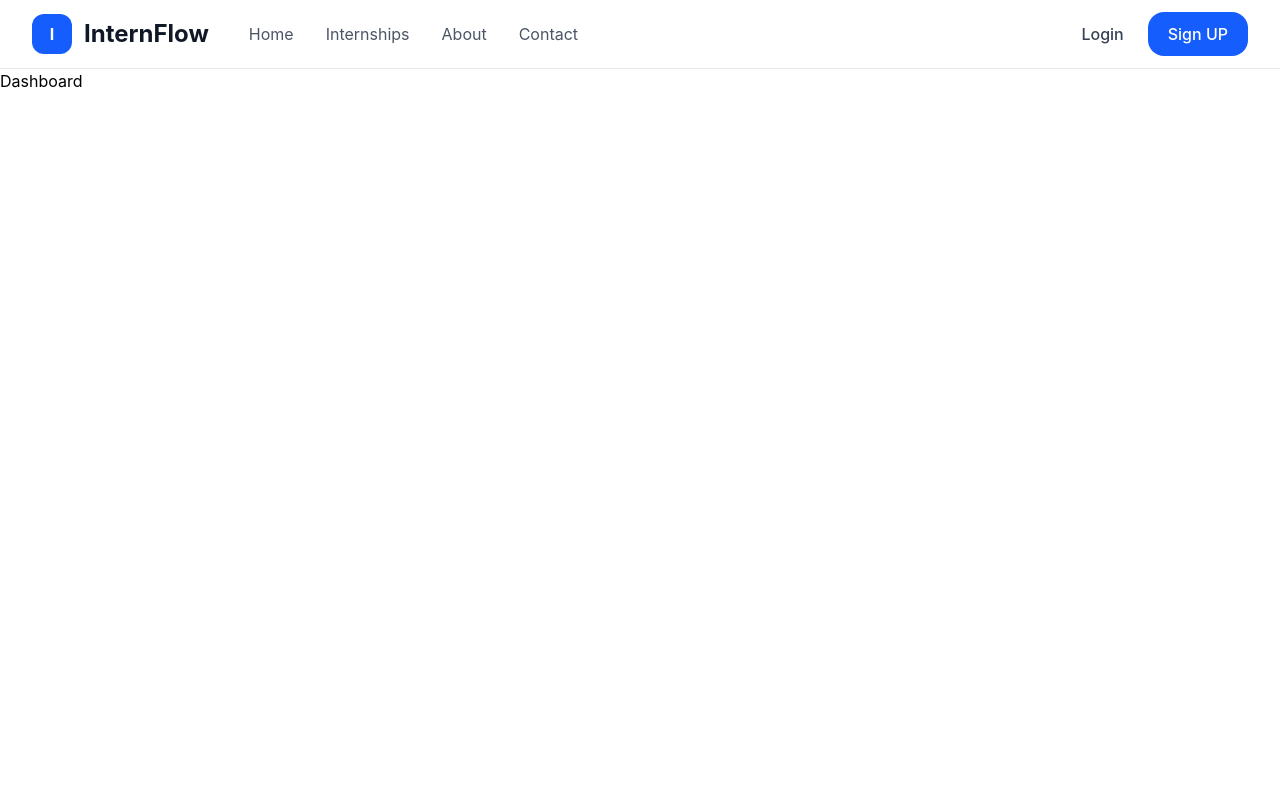
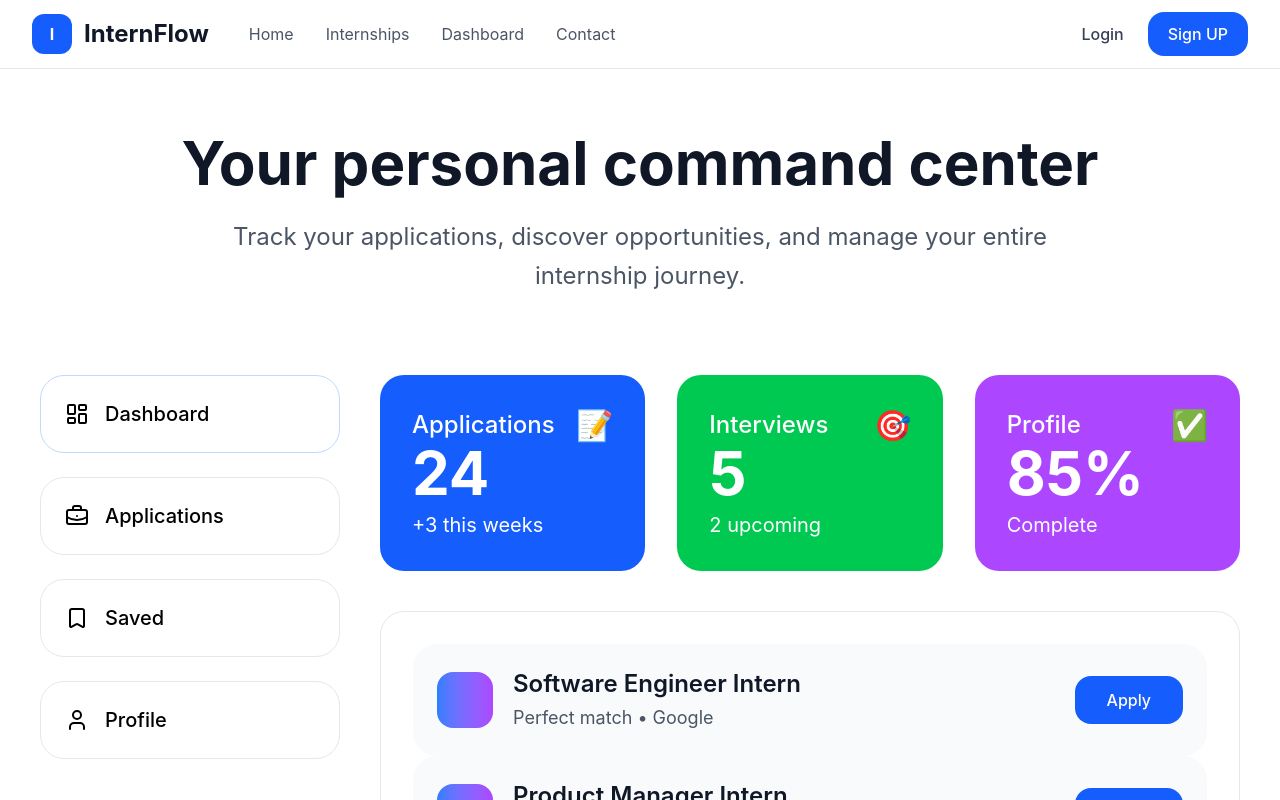
Before and after one commit to anshxio/internship-management-platform, a React (Vite) app in the folder client/: page /dashboard in a window 1280 px wide. Shown: the top 800 px of the page. Built offline with nearby package versions, Linux system fonts and the light colour scheme.

Commit message:
Updated feature cards and UI improvements

```diff
--- /dev/null
+++ b/client/src/components/DashboardStatCard.jsx
@@ -0,0 +1,23 @@
+function DashboardStatCard({ title, number, subtitle, bgColor, icon }) {
+  return (
+    <div
+      className={`${bgColor} rounded-3xl p-8 text-white flex flex-col justify-between min-h-[180px] transition duration-300 hover:-translate-y-2 hover:shadow-2xl`}
+    >
+      {/* TOP */}
+      <div className="flex items-center justify-between">
+        <h3 className="text-2xl font-medium">{title}</h3>
+
+        <div className="text-3xl">{icon}</div>
+      </div>
+
+      {/* BOTTOM */}
+      <div>
+        <h1 className="text-6xl font-bold">{number}</h1>
+
+        <p className="text-xl mt-2">{subtitle}</p>
+      </div>
+    </div>
+  );
+}
+
+export default DashboardStatCard;
--- a/client/src/components/HeroSection.jsx
+++ b/client/src/components/HeroSection.jsx
@@ -1,4 +1,5 @@
 import { ArrowRight } from "lucide-react";
+import heroImage from "../assets/hero-image.png";
 function HeroSection() {
     return (
         <section className="w-full px-10 py-20">
@@ -32,9 +33,7 @@ function HeroSection() {
                 </div>
                 {/* Right side of the hero section */}
                 <div className="w-[600px] h-[420px] bg-blue-100 rounded-[40px] flex items-center justify-center">
-                    <h2 className="text-2xl font-bold text-blue-700">
-                         Hero Image here
-                    </h2>
+                    <img src={heroImage} alt="Hero" className="w-full h-full object-cover rounded-[40px]" />
                 </div>
             </div>
         </section>
--- a/client/src/components/Navbar.jsx
+++ b/client/src/components/Navbar.jsx
@@ -18,7 +18,7 @@ function Navbar() {
                     <div className="flex items-center gap-8 text-gray-600 text-base">
                         <Link to = "/">Home</Link>
                         <Link to = "/internships">Internships</Link>
-                        <Link to = "/about">About</Link>
+                        <Link to = "/dashboard">Dashboard</Link>
                         <Link to = "/contact">Contact</Link>
                     </div>
                 </div>
--- /dev/null
+++ b/client/src/components/RecommendationCard.jsx
@@ -0,0 +1,27 @@
+function RecommendationCard({ title, company }) {
+  return (
+    <div className="flex items-center justify-between bg-gray-50 rounded-3xl p-6 hover:shadow-lg transition duration-300">
+      {/* LEFT */}
+      <div className="flex items-center gap-5">
+        {/* ICON */}
+        <div className="w-14 h-14 rounded-2xl bg-gradient-to-r from-blue-500 to-purple-500"></div>
+
+        {/* TEXT */}
+        <div>
+          <h2 className="text-2xl font-semibold text-gray-900">{title}</h2>
+
+          <p className="text-gray-600 text-lg mt-1">
+            Perfect match • {company}
+          </p>
+        </div>
+      </div>
+
+      {/* BUTTON */}
+      <button className="bg-blue-600 text-white px-8 py-3 rounded-2xl font-medium hover:bg-blue-700 transition">
+        Apply
+      </button>
+    </div>
+  );
+}
+
+export default RecommendationCard;
--- /dev/null
+++ b/client/src/components/SideBar.jsx
@@ -0,0 +1,30 @@
+import {
+  LayoutDashboard,
+  BriefcaseBusiness,
+  Bookmark,
+  User,
+} from "lucide-react";
+
+function SideBar() {
+    return(
+        <div className ="flex flex-col gap-6">
+            <button className ="flex items-center gap-4 border border-blue-200 rounded-3xl px-6 py-6 text-xl font-medium hover:shadow-lg transition">
+                <LayoutDashboard  />
+                Dashboard
+            </button>
+            <button className ="flex items-center gap-4 border border-gray-200 rounded-3xl px-6 py-6 text-xl font-medium hover:shadow-lg transition">
+                <BriefcaseBusiness  />
+                Applications
+            </button>
+            <button className ="flex items-center gap-4 border border-gray-200 rounded-3xl px-6 py-6 text-xl font-medium hover:shadow-lg transition">
+                <Bookmark  />
+                Saved
+            </button>
+            <button className ="flex items-center gap-4 border border-gray-200 rounded-3xl px-6 py-6 text-xl font-medium hover:shadow-lg transition">
+                <User  />
+                Profile
+            </button>
+        </div>
+    );
+}
+export default SideBar;
--- a/client/src/pages/Dashboard.jsx
+++ b/client/src/pages/Dashboard.jsx
@@ -1,9 +1,69 @@
+import SideBar from "../components/Sidebar";
+import DashboardStatCard from "../components/DashboardStatCard";
+import RecommendationCard from "../components/RecommendationCard";
 function Dashboard() {
   return (
-    <div>
-      <h1>Dashboard</h1>
-    </div>
-  )
+    <section className="px-10 py-16">
+      {/* Header */}
+      <div className="text-center">
+        <h1 className="text-6xl font-bold text-gray-900">
+          Your personal command center
+        </h1>
+        <p className="text-2xl text-gray-600  mt-6 max-w-4xl mx-auto leading-relaxed">
+          Track your applications, discover opportunities, and manage your
+          entire internship journey.
+        </p>
+      </div>
+      {/* Dashboard Content */}
+      <div className="flex gap-10 mt-20">
+        {/* Left Panel */}
+        <div className="w-[300px]">
+          <SideBar />
+        </div>
+        {/* Right Panel */}
+        <div className="flex-1">
+          <div className="grid grid-cols-3 gap-8">
+            <DashboardStatCard
+              title="Applications"
+              number="24"
+              subtitle="+3 this weeks"
+              bgColor="bg-blue-600"
+              icon="📝"
+            />
+            <DashboardStatCard
+              title="Interviews"
+              number="5"
+              subtitle="2 upcoming"
+              bgColor="bg-green-500"
+              icon="🎯"
+            />
+
+            <DashboardStatCard
+              title="Profile"
+              number="85%"
+              subtitle="Complete"
+              bgColor="bg-purple-500"
+              icon="✅"
+            />
+          </div>
+          {/* Recommendations */}
+          <div className="mt-10 border border-gray-200 rounded-3xl p-8">
+            <RecommendationCard
+              title="Software Engineer Intern"
+              company="Google"
+            />
+
+            <RecommendationCard
+            title="Product Manager Intern"
+            company="Meta" />
+
+            <RecommendationCard
+            title="UX Design Intern"
+            company="Apple" />
+          </div>
+        </div>
+      </div>
+    </section>
+  );
 }
-
-export default Dashboard
+export default Dashboard;
```
Also changed, not shown: client/src/assets/hero-image.png (added).
